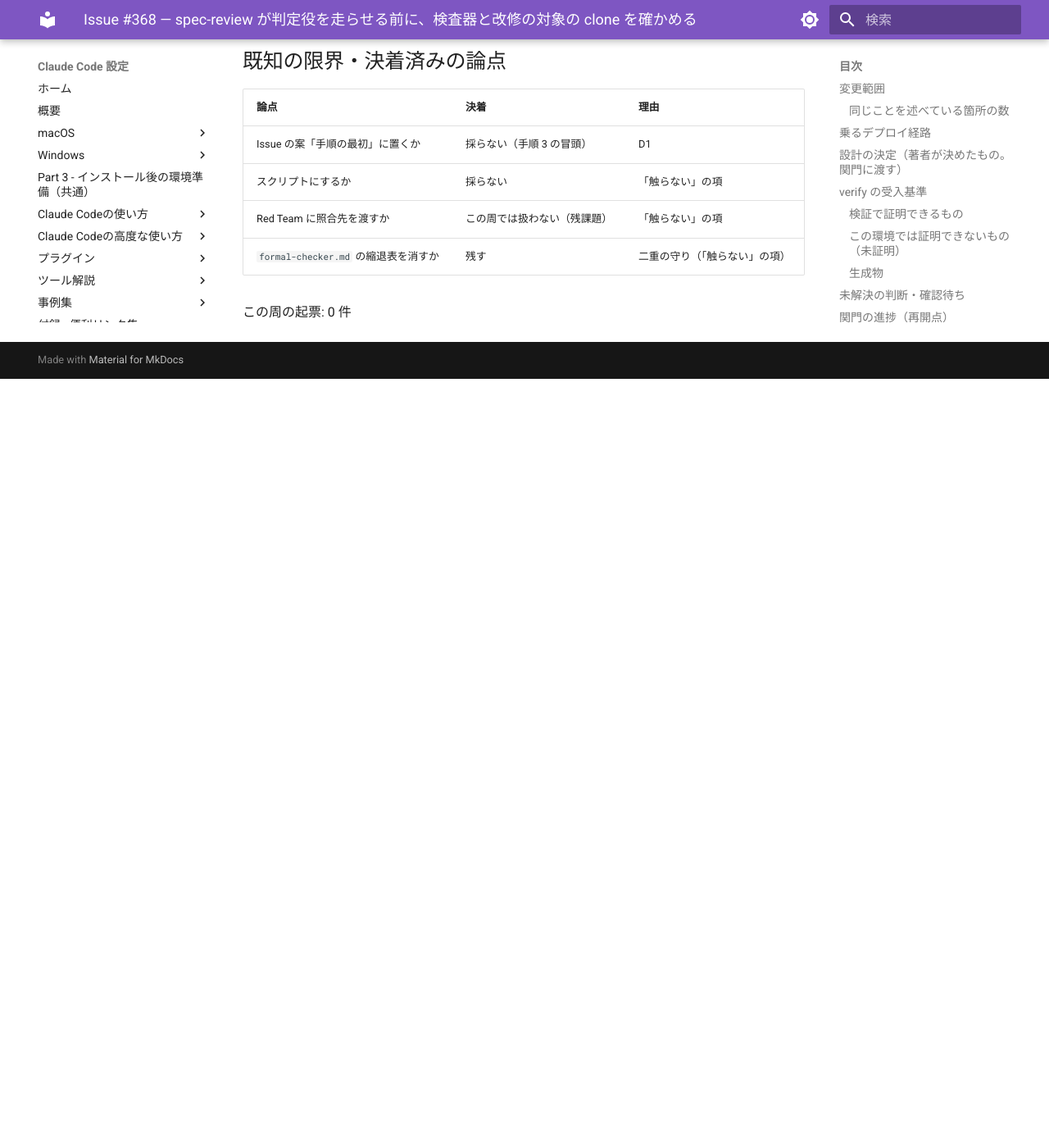
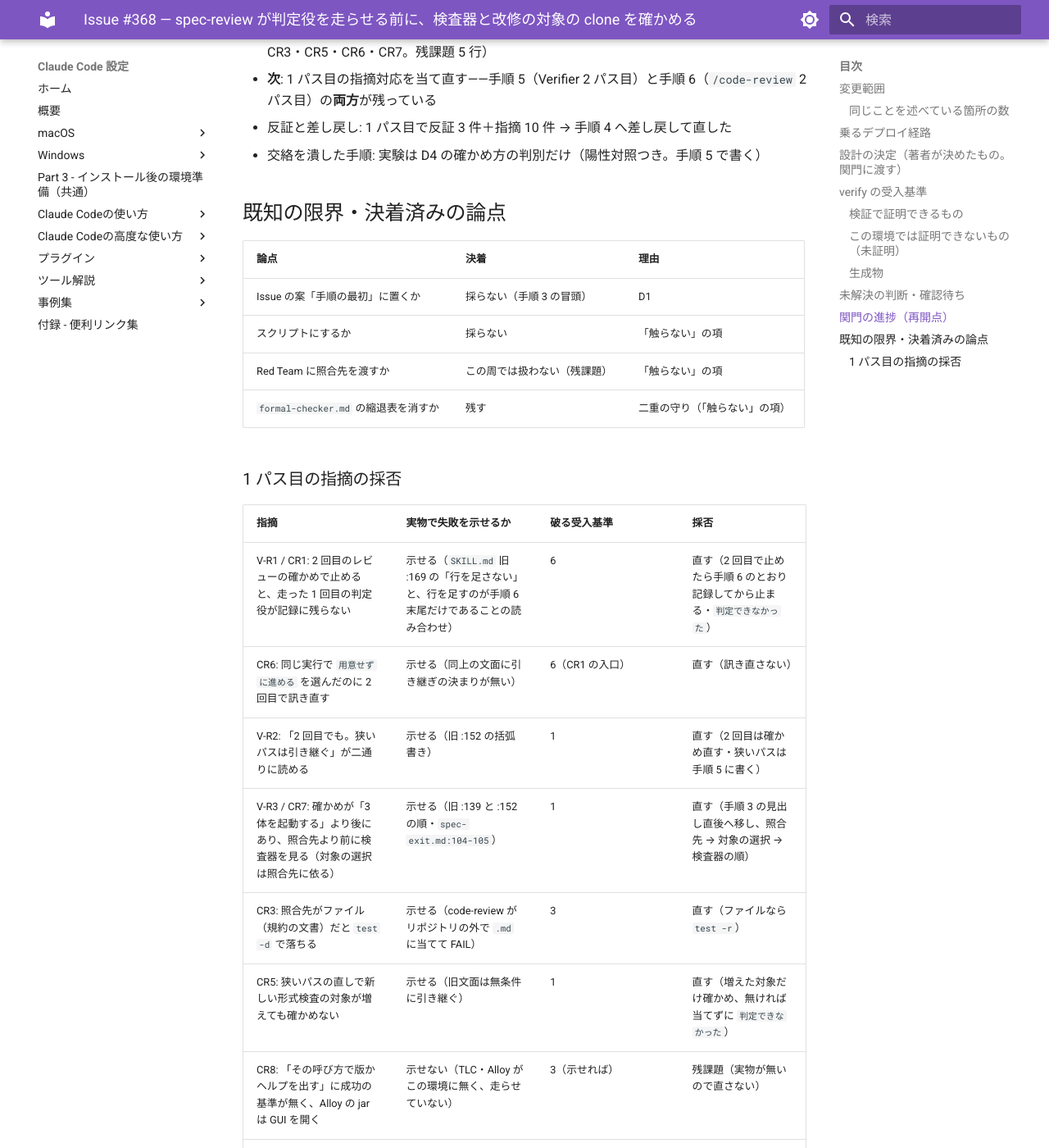
Before and after one commit to hdknr/claude-code-setup, an MkDocs documentation site: the page built from docs/plans/issue-368.md, in a window 1280 px wide and 1400 px high, scrolled down 4391 px. Shown: the whole window at 82% size. Built offline with MkDocs 1.6.1 and Material for MkDocs 9.7.7, drawn with Linux system fonts in a browser that asks for light colours; before the commit the page ends 4853 px from its top, so only the background shows below that; some of the changed text lies outside the part shown.

Commit message:
spec-loop: spec-review の事前の確かめを 1 パス目の指摘で直す（#368）
- 確かめを手順 3 の見出し直後へ移し、照合先 → 形式検査の対象の選択 → 検査器の順にする
- 照合先がファイルなら test -r で見る
- 2 回目のレビューで止めたら、走った 1 回目を手順 6 のとおり記録してから止まる。同じ実行で選んだ「用意せずに進める」は訊き直さない
- 狭いパスは確かめを引き継ぎ、直しで増えた形式検査の対象だけ確かめる

Co-Authored-By: Claude Opus 5.5 <noreply@anthropic.com>

```diff
--- a/docs/plans/issue-368.md
+++ b/docs/plans/issue-368.md
@@ -94,8 +94,12 @@ main へのマージで GitHub Pages（`docs/plugins/index.md`）。プラグイ
 - 実装: `74a92ff`（`check-all.py` 44/44 緑・`check-plan-scope.py` 範囲内）。D4 の確かめ方の判別は手元で確認
   （`command -v tlc`/`alloy` は missing・陽性対照 `java`/`python3` は found。在るディレクトリは readable、無いパス・`chmod 000` は NOT）
 - 割り目（手順 4）: 訊いた → **「ここで割る」**（2026-10-23）
-- 関門: 未着手。**次は手順 5（Verifier 1 パス目）と手順 6（`/code-review` 1 パス目）**——どちらにも base `ae7b544963a87562aa0bb5ae635e12ba2b898b19` と受入基準・この節の下の表を渡す
-- 反証と差し戻し: なし
+- 関門 1 パス目（2026-10-23。base `ae7b544963a87562aa0bb5ae635e12ba2b898b19`、受入基準と下の表を両方に渡した）:
+  - Verifier（`dev-loop:dev-loop-verifier`・sonnet。報告冒頭で Bash/Read のみと申告）: **反証 3 件**（中 1・軽 2）。`check-all.py` 44/44 緑・D4 の判別をリポジトリの外で再現
+  - `/code-review`（high）: **指摘 10 件**
+  - 採否は下の「既知の限界・決着済みの論点」の表。**直す 6 行**（V-R1・V-R2・V-R3・CR1・CR3・CR5・CR6・CR7。残課題 5 行）
+- **次**: 1 パス目の指摘対応を当て直す——手順 5（Verifier 2 パス目）と手順 6（`/code-review` 2 パス目）の**両方**が残っている
+- 反証と差し戻し: 1 パス目で反証 3 件＋指摘 10 件 → 手順 4 へ差し戻して直した
 - 交絡を潰した手順: 実験は D4 の確かめ方の判別だけ（陽性対照つき。手順 5 で書く）
 
 ## 既知の限界・決着済みの論点
@@ -107,4 +111,20 @@ main へのマージで GitHub Pages（`docs/plugins/index.md`）。プラグイ
 | Red Team に照合先を渡すか | この周では扱わない（残課題） | 「触らない」の項 |
 | `formal-checker.md` の縮退表を消すか | 残す | 二重の守り（「触らない」の項） |
 
+### 1 パス目の指摘の採否
+
+| 指摘 | 実物で失敗を示せるか | 破る受入基準 | 採否 |
+| --- | --- | --- | --- |
+| V-R1 / CR1: 2 回目のレビューの確かめで止めると、走った 1 回目の判定役が記録に残らない | 示せる（`SKILL.md` 旧 :169 の「行を足さない」と、行を足すのが手順 6 末尾だけであることの読み合わせ） | 6 | 直す（2 回目で止めたら手順 6 のとおり記録してから止まる・`判定できなかった`） |
+| CR6: 同じ実行で `用意せずに進める` を選んだのに 2 回目で訊き直す | 示せる（同上の文面に引き継ぎの決まりが無い） | 6（CR1 の入口） | 直す（訊き直さない） |
+| V-R2: 「2 回目でも。狭いパスは引き継ぐ」が二通りに読める | 示せる（旧 :152 の括弧書き） | 1 | 直す（2 回目は確かめ直す・狭いパスは手順 5 に書く） |
+| V-R3 / CR7: 確かめが「3 体を起動する」より後にあり、照合先より前に検査器を見る（対象の選択は照合先に依る） | 示せる（旧 :139 と :152 の順・`spec-exit.md:104-105`） | 1 | 直す（手順 3 の見出し直後へ移し、照合先 → 対象の選択 → 検査器の順） |
+| CR3: 照合先がファイル（規約の文書）だと `test -d` で落ちる | 示せる（code-review がリポジトリの外で `.md` に当てて FAIL） | 3 | 直す（ファイルなら `test -r`） |
+| CR5: 狭いパスの直しで新しい形式検査の対象が増えても確かめない | 示せる（旧文面は無条件に引き継ぐ） | 1 | 直す（増えた対象だけ確かめ、無ければ当てずに `判定できなかった`） |
+| CR8: 「その呼び方で版かヘルプを出す」に成功の基準が無く、Alloy の jar は GUI を開く | 示せない（TLC・Alloy がこの環境に無く、走らせていない） | 3（示せれば） | 残課題（実物が無いので直さない） |
+| CR2: 照合先が読めないまま `用意せずに進める` を選んでも、抜けられる | 示せる（文面） | 無し（照合先が書いていない場合と同じ縮退で、D3 が許す） | 残課題 |
+| CR4: `command -v` は jar で入れた TLC・Alloy を見つけない | 示せる | 無し（Formal Checker の探し方 `formal-checker.md:53-54` と同じ。確かめが判定役より厳しくはない） | 残課題 |
+| CR9: `spec-exit.md` の「出来事ごとに 1 行」に、確かめで止めた回の例外が書いていない | 示せない（`結果` 列に該当する値が無く、食い違いではなく書いていないだけ） | 無し | 残課題（`spec-exit.md` は触らない範囲） |
+| CR10: 公開ページに「止めないもの」（Z3 だけ・照合先なし）が書いていない | 示せない（公開ページは業務フロー・権限に限って書いている） | 無し | 残課題 |
+
 この周の起票: 0 件
```
Also changed, not shown: plugins/spec-loop/skills/spec-review/SKILL.md (+26 -22 lines).
